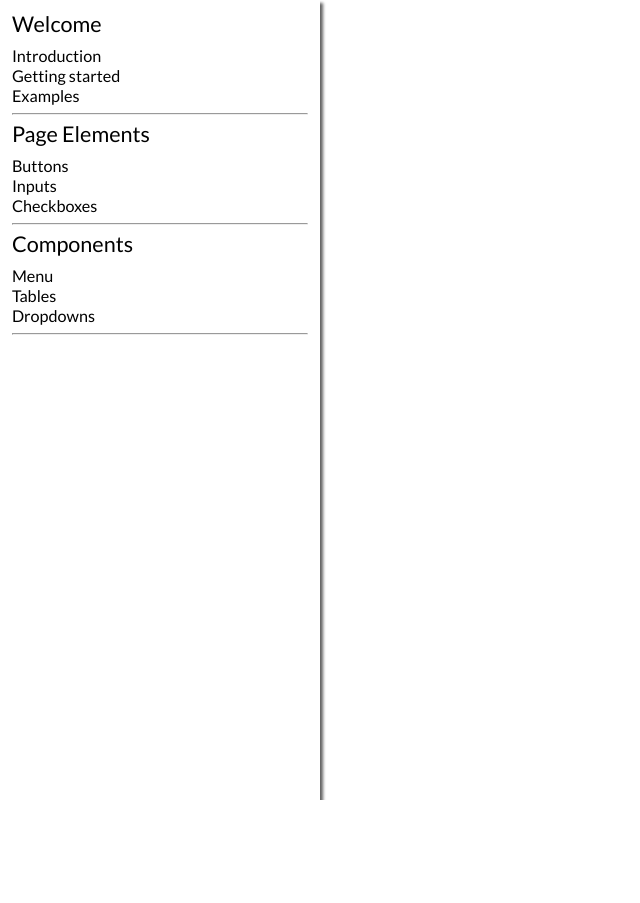
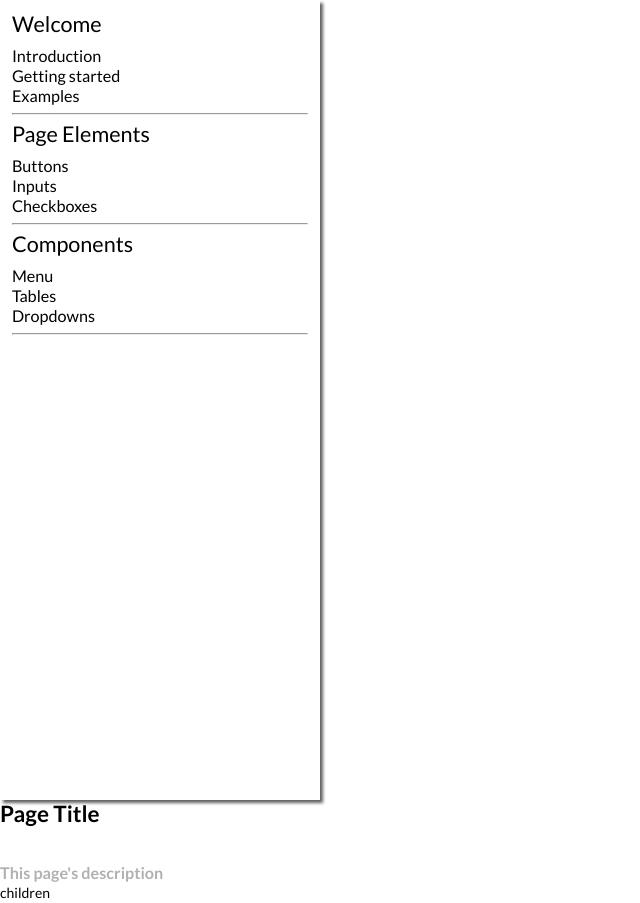
Before and after one commit to ShafSpecs/Open-Library-UI-Kit, a React (Vite) app: page / in a window 1280 px wide. Shown: the whole page, without its empty margins (0-640 px from the left). Before the commit the page ends 800 px from the top, so only its background shows below. Built offline with nearby package versions, Linux system fonts and the light colour scheme.

Commit message:
Made a universal layout for the component library.

```diff
--- a/src/App.css
+++ b/src/App.css
@@ -7,6 +7,16 @@
 
 html {
   font-size: 18px;
+}
+
+.pagelayout {
+  color: #000;
+  background-color: #fff;
+  display: inline-block;
+}
+
+.pagelayout .pagetitle .desc {
+  color: var(--outer-details);
 }
 
 .sidebar {
@@ -46,6 +56,14 @@ html {
     padding: 0.5em;
   }
 
+  .pagelayout .pagetitle .title {
+    font-size: 1.2rem;
+  }
+
+  .pagelayout .pagetitle .desc {
+    font-size: 0.8rem;
+  }
+
   .mobile-sidebar .section .header {
     padding-bottom: 0.5rem;
     font-size: 1.1rem;
@@ -53,7 +71,7 @@ html {
   }
 
   .mobile-sidebar .section .menu .item {
-    font-size: 0.8rem;
+    font-size: 0.76rem;
   }
 }
 
@@ -66,6 +84,14 @@ html {
     padding: 0.75em;
   }
 
+  .pagelayout .pagetitle .title {
+    font-size: 1.15rem;
+  }
+
+  .pagelayout .pagetitle .desc {
+    font-size: 0.9rem;
+  }
+
   .mobile-sidebar .section .header {
     padding-bottom: 0.5rem;
     font-size: 1.1rem;
@@ -73,7 +99,7 @@ html {
   }
 
   .mobile-sidebar .section .menu .item {
-    font-size: 0.9rem;
+    font-size: 0.85rem;
   }
 }
 
@@ -84,6 +110,14 @@ html {
     height: 100vh;
     width: 25vw;
     padding: 0.85em;
+  }
+
+  .pagelayout .pagetitle .title {
+    font-size: 1.25rem;
+  }
+
+  .pagelayout .pagetitle .desc {
+    font-size: 0.9rem;
   }
 
   .sidebar .section .header {
@@ -110,12 +144,20 @@ html {
     padding: 1em;
   }
 
+  .pagelayout .pagetitle .title {
+    font-size: 1.3rem;
+  }
+
   .sidebar .section .header {
     padding-bottom: 0.5rem;
     font-size: 1.25rem;
     line-height: 25px;
   }
 
+  .pagelayout .pagetitle .desc {
+    font-size: 1.1rem;
+  }
+
   .sidebar .section .menu .item {
     font-size: 1 rem;
   }
--- a/src/App.jsx
+++ b/src/App.jsx
@@ -1,12 +1,12 @@
 import React, { useState } from 'react'
-import Sidebar from './modules/main pages/Sidebar'
+import PageLayout from './modules/main pages/PageLayout'
 import './App.css'
 
 function App() {
 
   return (
     <div>
-      <Sidebar />
+      <PageLayout />
     </div>
   )
 }
--- /dev/null
+++ b/src/modules/main pages/PageLayout.jsx
@@ -0,0 +1,17 @@
+import React from 'react'
+import Sidebar from './Sidebar'
+
+const PageLayout = ({title='Page Title', description=`This page's description`, classname, children}) => {
+    return (
+        <div className='pagelayout'>
+            <Sidebar />
+            <div className="pagetitle">
+                <h2 className='title'>{title}</h2>
+                <h5 className='desc'>{description}</h5>
+            </div>
+            <div className={classname}>children</div>
+        </div>
+    )
+}
+
+export default PageLayout
```
